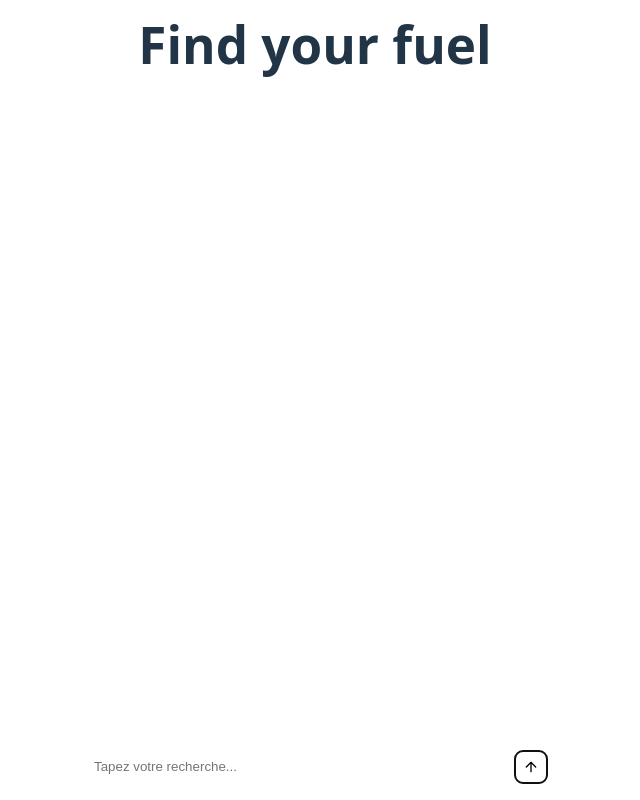
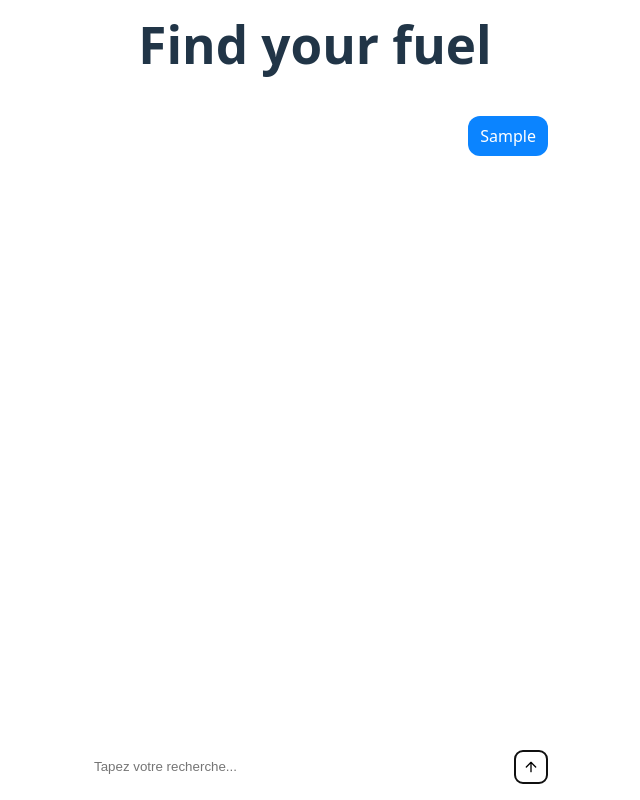
Before and after one commit to Robin-1506/Hephaestus, a React app in the folder frontend/: page / in a window 1280 px wide. Both pictures are taken after typing "Sample" into the empty fields and a click on the button "Rechercher". Shown: the whole page, without its empty margins (325-965 px from the left). Built offline with nearby package versions, Linux system fonts and the light colour scheme; the HTML template or start-up script is replaced by a standard one.

Commit message:
show sent messages

```diff
--- a/frontend/src/Home.css
+++ b/frontend/src/Home.css
@@ -6,7 +6,6 @@
 #root {
   max-width: 1280px;
   margin: 0 auto;
-  /* padding: 2rem; */
   text-align: center;
 }
 
@@ -14,7 +13,6 @@
     min-height: 100vh;
     display: flex;
     flex-direction: column;
-    justify-content: space-between;
 }
 
 .header {
@@ -22,18 +20,56 @@
 }
 
 .main {
+    flex: 1;
+    display: flex;
+    flex-direction: column;
+    align-items: center;
     padding: 16px 20px;
-    display: flex;
-    align-items: flex-end;
 }
 
 .chatbotForm {
     width: 100%;
+    max-width: 600px;
+    display: flex;
     gap: 8px;
-    display: flex;
     align-items: center;
     justify-content: center;
-    max-width: 600px;
+    margin-top: 12px;
+}
+
+.messages {
+    flex: 1;
+    width: 100%;
+    max-width: 800px;
+    overflow-y: auto;
+    display: flex;
+    flex-direction: column;
+    gap: 8px;
+    padding: 12px 0;
+}
+
+.message {
+    max-width: 70%;
+    padding: 8px 12px;
+    border-radius: 12px;
+    word-break: break-word;
+    text-align: left;
+}
+
+.message.user {
+    background: #0b84ff;
+    color: white;
+    align-self: flex-end;
+}
+
+.message.bot {
+    align-self: flex-start;
+}
+
+.empty {
+    color: #777;
+    font-size: 14px;
+    align-self: center;
 }
 
 .searchInput {
--- a/frontend/src/Home.tsx
+++ b/frontend/src/Home.tsx
@@ -1,16 +1,34 @@
-import React, { useState } from 'react'
+import React, { useState, useRef, useEffect } from 'react'
 
 import './Home.css'
 
+type Message = { id: number; text: string; sender: 'user' | 'bot' }
+
 function Home() {
     const [query, setQuery] = useState('')
+
+    const [messages, setMessages] = useState<Message[]>([])
+
+    const endRef = useRef<HTMLDivElement | null>(null)
 
     const handleSubmit = (e: React.FormEvent) => {
         e.preventDefault()
         console.log('Recherche envoyée :', query)
         // TODO: remplacer par appel API / navigation
         setQuery('')
+
+        const text = query.trim()
+        if (!text) return
+
+        const newMessage: Message = { id: Date.now(), text, sender: 'user'}
+        setMessages((prevMessages) => [...prevMessages, newMessage])
+        setQuery('')
+        // TODO: appeler l'API / ajouter la réponse du bot ensuite
     }
+
+    useEffect(() => {
+        endRef.current?.scrollIntoView({ behavior: 'smooth' })
+    }, [messages])
 
     return (
         <div className="container">
@@ -19,6 +37,22 @@ function Home() {
             </header>
 
             <main className='main'>
+                <div className="messages">
+                    {messages.length === 0 ? (
+                        <div className="empty">Aucun message — envoie le premier message.</div>
+                    ) : (
+                        messages.map(m => (
+                            <div
+                                key={m.id}
+                                className={`message ${m.sender === 'user' ? 'user' : 'bot'}`}
+                            >
+                                {m.text}
+                            </div>
+                        ))
+                    )}
+                    <div ref={endRef} />
+                </div>
+
                 <form
                     className='chatbotForm'
                     onSubmit={handleSubmit}
```
